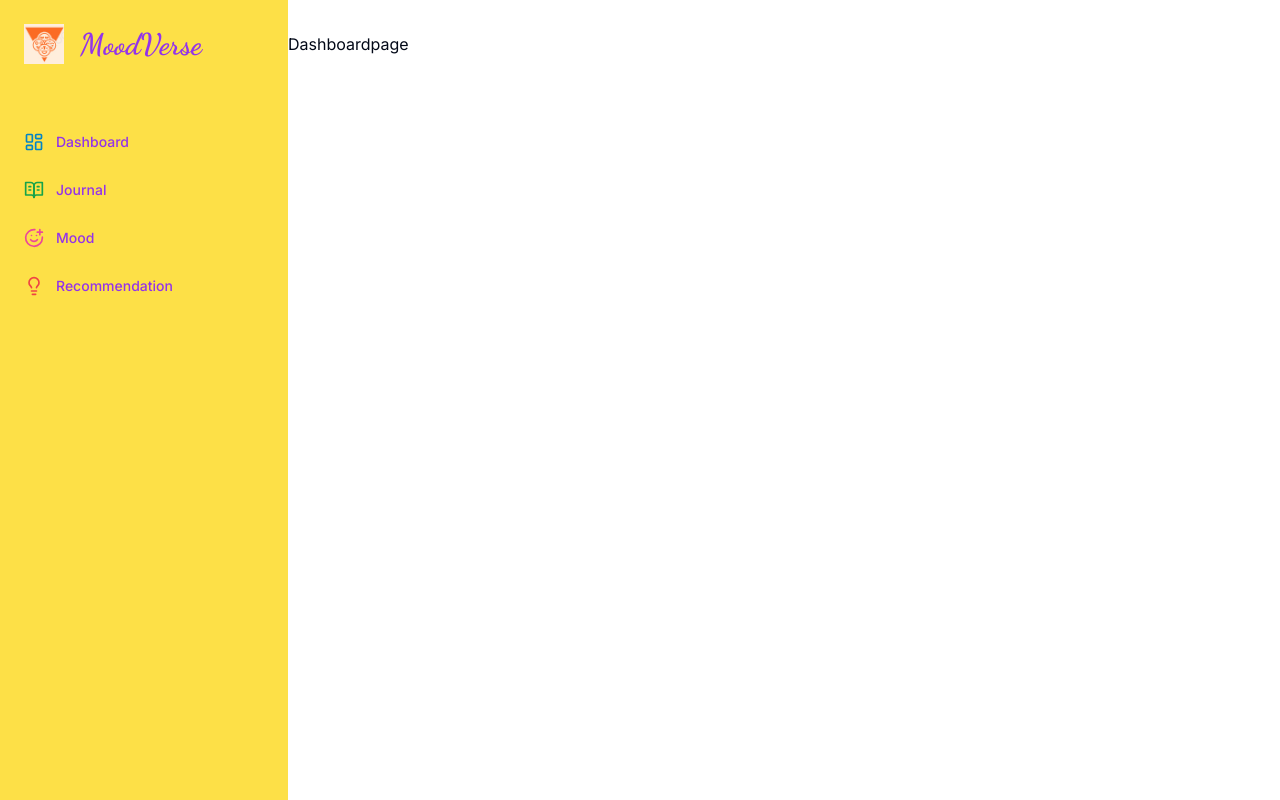
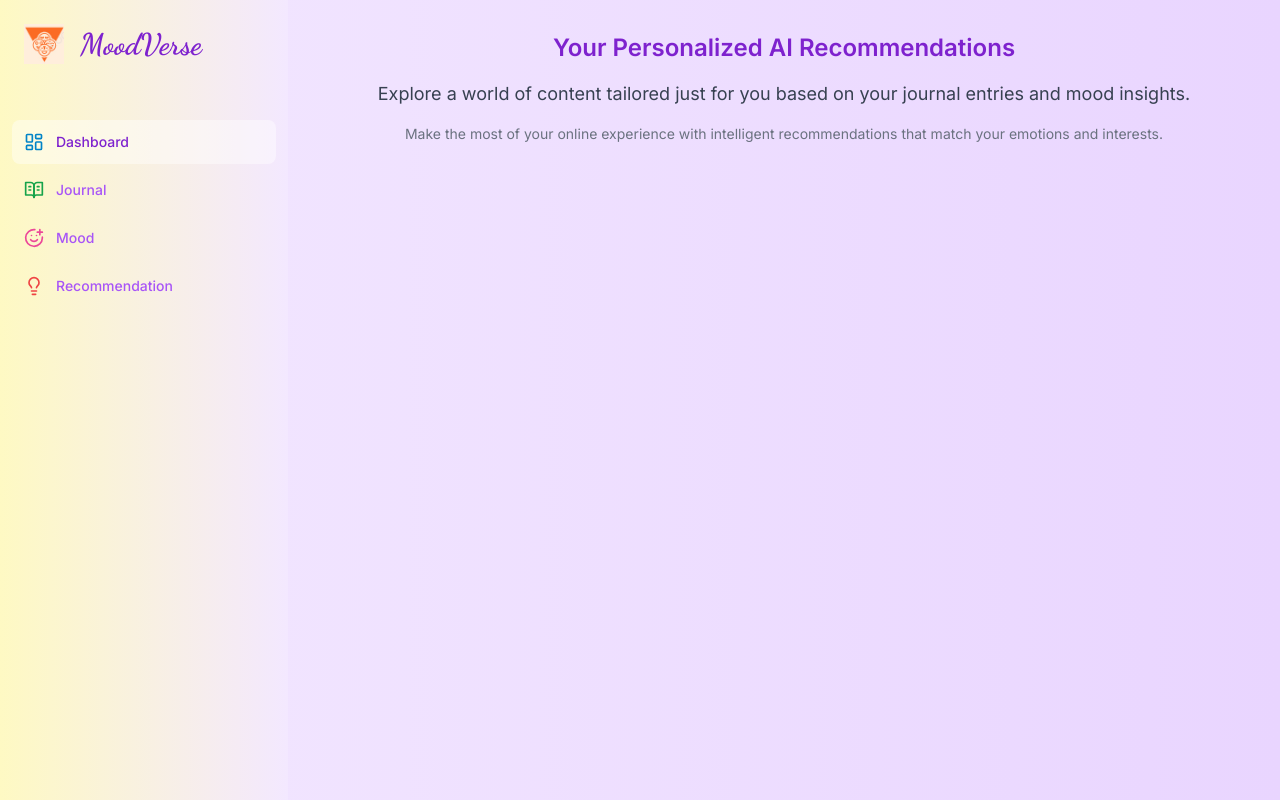
Before and after one commit to zohaibterminator/MoodVerse, a Next.js app: page /dashboard in a window 1280 px wide. Built offline with nearby package versions, Linux system fonts and the light colour scheme.

Commit message:
graadient color added

```diff
--- a/app/(dashboard)/(routes)/dashboard/page.tsx
+++ b/app/(dashboard)/(routes)/dashboard/page.tsx
@@ -1,9 +1,18 @@
 const DashboardPage = () => {
   return (
-    <div>
-      <p>Dashboardpage</p>
-    </div>
-  )
+
+      <div className="mb-8 space-y-4 text-center">
+         <h2 className="text-2xl font-semibold text-purple-700">
+            Your Personalized AI Recommendations
+          </h2>
+          <p className="text-lg text-gray-700">
+            Explore a world of content tailored just for you based on your journal entries and mood insights.
+          </p>
+          <p className="text-sm text-gray-500">
+            Make the most of your online experience with intelligent recommendations that match your emotions and interests.
+          </p>
+      </div>
+  );
 }
 
 export default DashboardPage;
--- a/app/(dashboard)/layout.tsx
+++ b/app/(dashboard)/layout.tsx
@@ -7,8 +7,8 @@ const DashboardLayout =({
     children: React.ReactNode;
 })=>{
     return(
-        <div className="h-full relative">
-            <div className="hidden h-full md:flex md:w-72 md:flex-col md:fixed md:fixed md:inset-y-0 z-[80] bg-yellow-300 ">
+        <div className="h-full relative bg-gradient-to-r from-purple-100 to-purple-200">
+            <div className="hidden h-full md:flex md:w-72 md:flex-col md:fixed md:fixed md:inset-y-0 z-[80] bg-gradient-to-r from-yellow-100 to-purple-100 ">
             <div>
                 <Sidebar />
             </div>
--- a/components/mobile-sidebar.tsx
+++ b/components/mobile-sidebar.tsx
@@ -3,8 +3,18 @@ import { Button } from "./ui/button";
 import { Menu } from "lucide-react";
 import { Sheet, SheetContent, SheetTrigger } from "./ui/sheet";
 import Sidebar from "./sidebar";
+import { useState,useEffect } from "react";
 
 const MobileSidebar = () => {
+    const [isMounted, setIsMounted] = useState(false);
+
+    useEffect(()=> {
+        setIsMounted(true);
+    }, []);
+
+    if(!isMounted){
+        return null;
+    }
   return (
     <Sheet>
       <SheetTrigger>
--- a/components/sidebar.tsx
+++ b/components/sidebar.tsx
@@ -4,6 +4,7 @@ import Link from "next/link";
 import { Dancing_Script } from "next/font/google";
 import { cn } from "@/lib/utils";
 import { LayoutDashboard, BookOpenText, SmilePlus,Lightbulb } from "lucide-react";
+import { usePathname } from "next/navigation";
 
 const dancing_script = Dancing_Script({
   weight: "700",
@@ -38,8 +39,9 @@ const routes =[
 ];
 
 const Sidebar = () => {
+  const pathname = usePathname();
   return (
-    <div className="space-y-4 py-4 flex flex-col h-full bg-yellow-300 text-purple-600">
+    <div className="space-y-4 py-4 flex flex-col h-full bg-gradient-to-r from-yellow-100 to-purple-100 text-purple-700">
       <div className="px-3 py-2 flex-1">
         <Link href="/dashboard" className="flex items-center pl-3 mb-14">
           <div className="relative w-10 h-10 mr-4">
@@ -54,7 +56,8 @@ const Sidebar = () => {
                 <Link
                 href={route.href}
                 key={route.href}
-                className="text-sm group flex p-3 w-full jusitfy start font-medium cursor-pointer hover:bg-white/50 rounded-lg transition"
+                className={cn("text-sm group flex p-3 w-full jusitfy start font-medium cursor-pointer hover:bg-white/50 rounded-lg transition", pathname===route.href? "bg-white/40 ":"text-purple-500"
+                )}
                 >
                 <div className="flex items-center flex-1">
                     <route.icon className={cn("h-5 w-5 mr-3",route.color)} />
```
